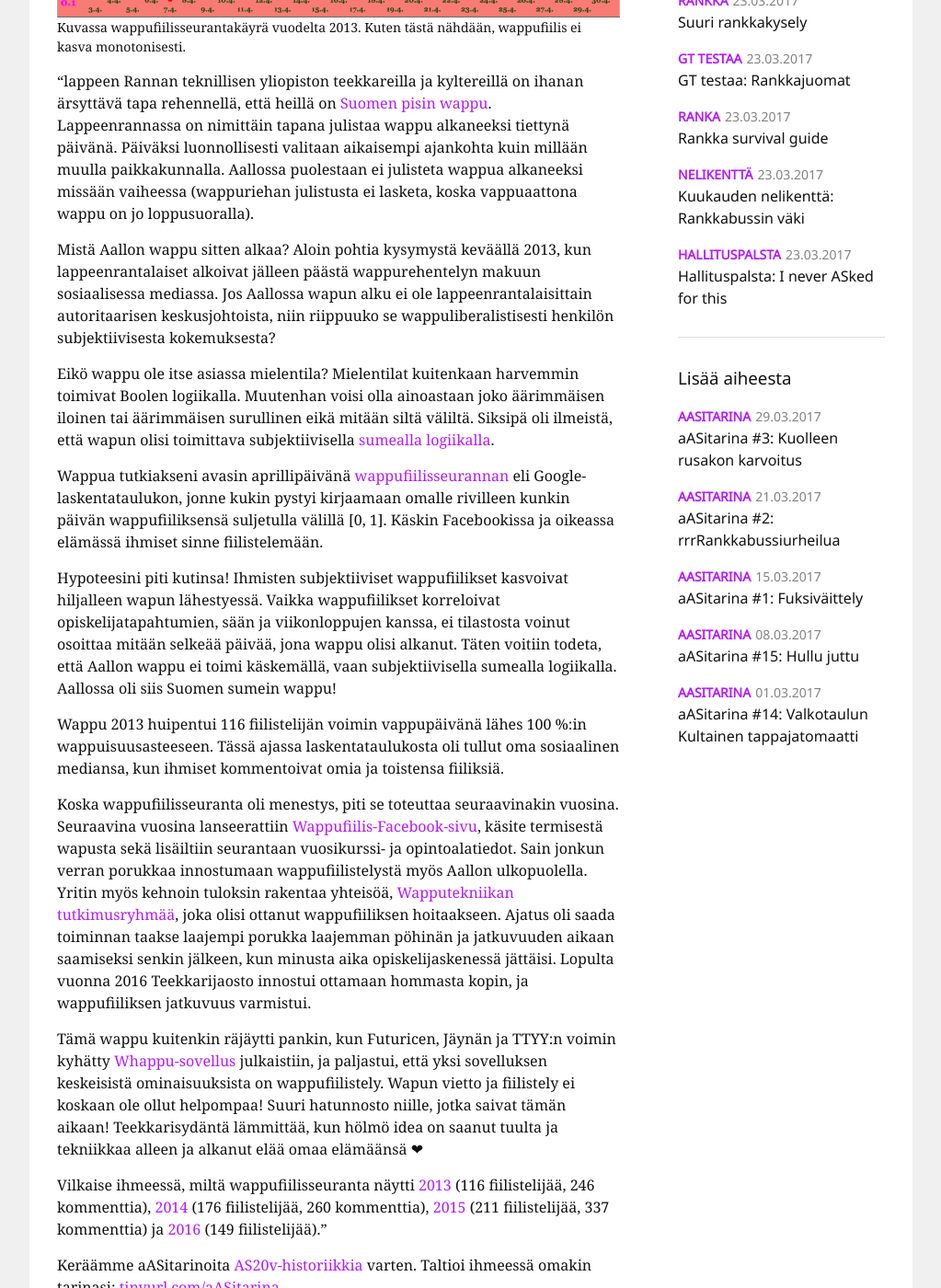
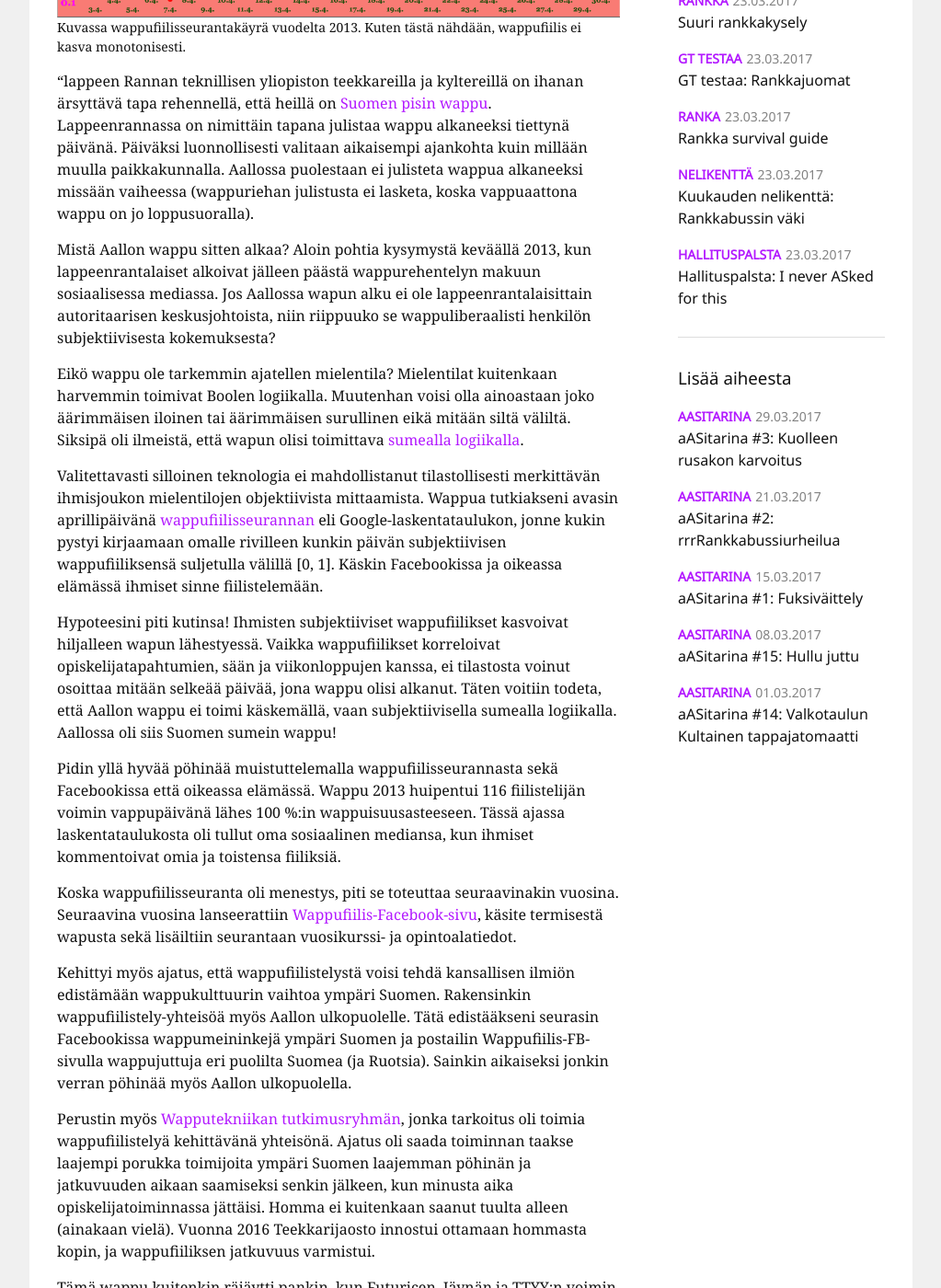
Before and after one commit to AS-kilta/gt-web, a Jekyll site: the page built from _posts/2017-04-06-aasitarina-wappufiilisseurannan_synty.md, in a window 1280 px wide and 1400 px high, scrolled down 731 px. Shown: the whole window at 92% size, without its empty margins (128-1151 px from the left). Built offline with Jekyll 4.4.1, drawn with Linux system fonts in a browser that asks for light colours.

Commit message:
Korjaukset osa 2

```diff
--- a/_posts/2017-04-06-aasitarina-wappufiilisseurannan_synty.md
+++ b/_posts/2017-04-06-aasitarina-wappufiilisseurannan_synty.md
@@ -11,17 +11,21 @@ author: Juho Salmi
 
 "lappeen Rannan teknillisen yliopiston teekkareilla ja kyltereillä on ihanan ärsyttävä tapa rehennellä, että heillä on [Suomen pisin wappu](http://www.suomenpisinwappu.fi/). Lappeenrannassa on nimittäin tapana julistaa wappu alkaneeksi tiettynä päivänä. Päiväksi luonnollisesti valitaan aikaisempi ajankohta kuin millään muulla paikkakunnalla. Aallossa puolestaan ei julisteta wappua alkaneeksi missään vaiheessa (wappuriehan julistusta ei lasketa, koska vappuaattona wappu on jo loppusuoralla).
 
-Mistä Aallon wappu sitten alkaa? Aloin pohtia kysymystä keväällä 2013, kun lappeenrantalaiset alkoivat jälleen päästä wappurehentelyn makuun sosiaalisessa mediassa. Jos Aallossa wapun alku ei ole lappeenrantalaisittain autoritaarisen keskusjohtoista, niin riippuuko se wappuliberalistisesti henkilön subjektiivisesta kokemuksesta?
+Mistä Aallon wappu sitten alkaa? Aloin pohtia kysymystä keväällä 2013, kun lappeenrantalaiset alkoivat jälleen päästä wappurehentelyn makuun sosiaalisessa mediassa. Jos Aallossa wapun alku ei ole lappeenrantalaisittain autoritaarisen keskusjohtoista, niin riippuuko se wappuliberaalisti henkilön subjektiivisesta kokemuksesta?
 
-Eikö wappu ole itse asiassa mielentila? Mielentilat kuitenkaan harvemmin toimivat Boolen logiikalla. Muutenhan voisi olla ainoastaan joko äärimmäisen iloinen tai äärimmäisen surullinen eikä mitään siltä väliltä. Siksipä oli ilmeistä, että wapun olisi toimittava subjektiivisella [sumealla logiikalla](https://fi.wikipedia.org/wiki/Sumea_logiikka).
+Eikö wappu ole tarkemmin ajatellen mielentila? Mielentilat kuitenkaan harvemmin toimivat Boolen logiikalla. Muutenhan voisi olla ainoastaan joko äärimmäisen iloinen tai äärimmäisen surullinen eikä mitään siltä väliltä. Siksipä oli ilmeistä, että wapun olisi toimittava [sumealla logiikalla](https://fi.wikipedia.org/wiki/Sumea_logiikka).
 
-Wappua tutkiakseni avasin aprillipäivänä [wappufiilisseurannan](http://tinyurl.com/wappufiilis) eli Google-laskentataulukon, jonne kukin pystyi kirjaamaan omalle rivilleen kunkin päivän wappufiiliksensä suljetulla välillä [0, 1]. Käskin Facebookissa ja oikeassa elämässä ihmiset sinne fiilistelemään.
+Valitettavasti silloinen teknologia ei mahdollistanut tilastollisesti merkittävän ihmisjoukon mielentilojen objektiivista mittaamista. Wappua tutkiakseni avasin aprillipäivänä [wappufiilisseurannan](http://tinyurl.com/wappufiilis) eli Google-laskentataulukon, jonne kukin pystyi kirjaamaan omalle rivilleen kunkin päivän subjektiivisen wappufiiliksensä suljetulla välillä [0, 1]. Käskin Facebookissa ja oikeassa elämässä ihmiset sinne fiilistelemään.
 
 Hypoteesini piti kutinsa! Ihmisten subjektiiviset wappufiilikset kasvoivat hiljalleen wapun lähestyessä. Vaikka wappufiilikset korreloivat opiskelijatapahtumien, sään ja viikonloppujen kanssa, ei tilastosta voinut osoittaa mitään selkeää päivää, jona wappu olisi alkanut. Täten voitiin todeta, että Aallon wappu ei toimi käskemällä, vaan subjektiivisella sumealla logiikalla. Aallossa oli siis Suomen sumein wappu!
 
-Wappu 2013 huipentui 116 fiilistelijän voimin vappupäivänä lähes 100 %:in wappuisuusasteeseen. Tässä ajassa laskentataulukosta oli tullut oma sosiaalinen mediansa, kun ihmiset kommentoivat omia ja toistensa fiiliksiä.
+Pidin yllä hyvää pöhinää muistuttelemalla wappufiilisseurannasta sekä Facebookissa että oikeassa elämässä. Wappu 2013 huipentui 116 fiilistelijän voimin vappupäivänä lähes 100 %:in wappuisuusasteeseen. Tässä ajassa laskentataulukosta oli tullut oma sosiaalinen mediansa, kun ihmiset kommentoivat omia ja toistensa fiiliksiä.
 
-Koska wappufiilisseuranta oli menestys, piti se toteuttaa seuraavinakin vuosina. Seuraavina vuosina lanseerattiin [Wappufiilis-Facebook-sivu](https://www.facebook.com/wappufiilis/), käsite termisestä wapusta sekä lisäiltiin seurantaan vuosikurssi- ja opintoalatiedot. Sain jonkun verran porukkaa innostumaan wappufiilistelystä myös Aallon ulkopuolella. Yritin myös kehnoin tuloksin rakentaa yhteisöä, [Wapputekniikan tutkimusryhmää](https://www.facebook.com/groups/wappufiilis/), joka olisi ottanut wappufiiliksen hoitaakseen. Ajatus oli saada toiminnan taakse laajempi porukka laajemman pöhinän ja jatkuvuuden aikaan saamiseksi senkin jälkeen, kun minusta aika opiskelijaskenessä jättäisi. Lopulta vuonna 2016 Teekkarijaosto innostui ottamaan hommasta kopin, ja wappufiiliksen jatkuvuus varmistui.
+Koska wappufiilisseuranta oli menestys, piti se toteuttaa seuraavinakin vuosina. Seuraavina vuosina lanseerattiin [Wappufiilis-Facebook-sivu](https://www.facebook.com/wappufiilis/), käsite termisestä wapusta sekä lisäiltiin seurantaan vuosikurssi- ja opintoalatiedot.
+
+Kehittyi myös ajatus, että wappufiilistelystä voisi tehdä kansallisen ilmiön edistämään wappukulttuurin vaihtoa ympäri Suomen. Rakensinkin wappufiilistely-yhteisöä myös Aallon ulkopuolelle. Tätä edistääkseni seurasin Facebookissa wappumeininkejä ympäri Suomen ja postailin Wappufiilis-FB-sivulla wappujuttuja eri puolilta Suomea (ja Ruotsia). Sainkin aikaiseksi jonkin verran pöhinää myös Aallon ulkopuolella.
+
+Perustin myös [Wapputekniikan tutkimusryhmän](https://www.facebook.com/groups/wappufiilis/), jonka tarkoitus oli toimia wappufiilistelyä kehittävänä yhteisönä. Ajatus oli saada toiminnan taakse laajempi porukka toimijoita ympäri Suomen laajemman pöhinän ja jatkuvuuden aikaan saamiseksi senkin jälkeen, kun minusta aika opiskelijatoiminnassa jättäisi. Homma ei kuitenkaan saanut tuulta alleen (ainakaan vielä). Vuonna 2016 Teekkarijaosto innostui ottamaan hommasta kopin, ja wappufiiliksen jatkuvuus varmistui.
 
 Tämä wappu kuitenkin räjäytti pankin, kun Futuricen, Jäynän ja TTYY:n voimin kyhätty [Whappu-sovellus](http://wappu.futurice.com/) julkaistiin, ja paljastui, että yksi sovelluksen keskeisistä ominaisuuksista on wappufiilistely. Wapun vietto ja fiilistely ei koskaan ole ollut helpompaa! Suuri hatunnosto niille, jotka saivat tämän aikaan! Teekkarisydäntä lämmittää, kun hölmö idea on saanut tuulta ja tekniikkaa alleen ja alkanut elää omaa elämäänsä ❤
 
```
